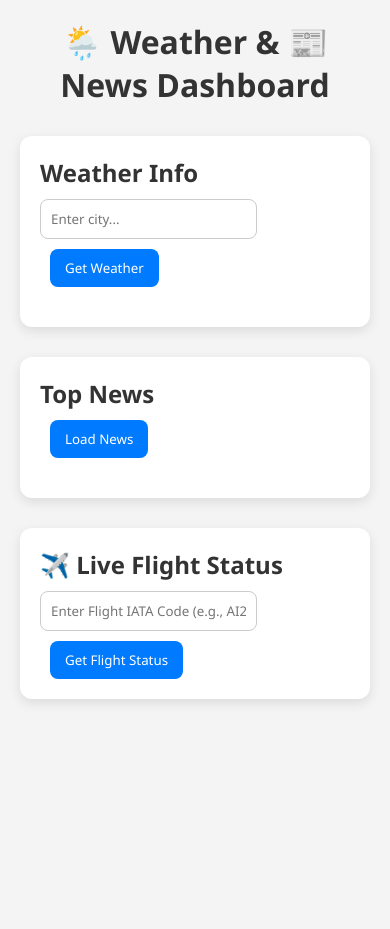
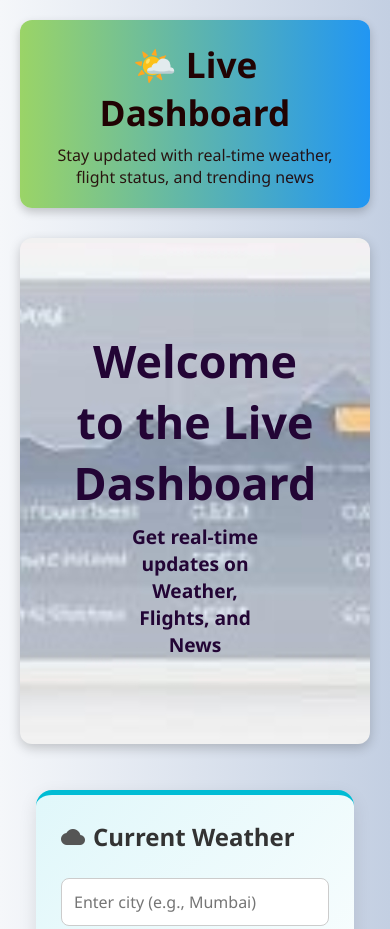
Before and after one commit to TheBinaryVision/API_INTEGRATION_WP, a plain HTML site: page index.html in a window 390 px wide. Shown: the top 929 px of the page. Before the commit the page ends 844 px from the top, so only its background shows below. Drawn offline with Linux system fonts and the light colour scheme.

Commit message:
third commit: for index css

```diff
--- a/index.html
+++ b/index.html
@@ -3,36 +3,76 @@
 <head>
   <meta charset="UTF-8" />
   <meta name="viewport" content="width=device-width, initial-scale=1.0" />
-  <title>Live Weather & News Dashboard</title>
+  <title>Live Dashboard | Weather, Flights & News</title>
   <link rel="stylesheet" href="style.css" />
+  <link href="https://fonts.googleapis.com/icon?family=Material+Icons" rel="stylesheet">
+  <style>
+    html {
+      scroll-behavior: smooth;
+    }
+  </style>
 </head>
 <body>
   <header>
-    <h1>🌦️ Weather & 📰 News Dashboard</h1>
+    <h1>🌤️ Live Dashboard</h1>
+    <p>Stay updated with real-time weather, flight status, and trending news</p>
   </header>
 
+  <section class="cover-section">
+    <div class="cover-overlay">
+      <h1><b>Welcome to the Live Dashboard</b></h1>
+      <p><b>Get real-time updates on Weather, Flights, and News</b></p>
+    </div>
+  </section>
+
   <main class="container">
-    <section class="weather-section">
-      <h2>Weather Info</h2>
-      <input type="text" id="cityInput" placeholder="Enter city..." />
+    <section id="weather" class="weather-section">
+      <h2><span class="material-icons">cloud</span> Current Weather</h2>
+      <input type="text" id="cityInput" placeholder="Enter city (e.g., Mumbai)" />
       <button onclick="getWeather()">Get Weather</button>
       <div id="weatherResult"></div>
     </section>
+  </main>
 
-    <section class="news-section">
-      <h2>Top News</h2>
-      <button onclick="getNews()">Load News</button>
-      <div id="newsResult"></div>
-    </section>
-
-    <section class="card">
-      <h2>✈️ Live Flight Status</h2>
+  <main class="container">
+    <section id="flight" class="flight-section">
+      <h2><span class="material-icons">flight_takeoff</span> Live Flight Status</h2>
       <input type="text" id="flightInput" placeholder="Enter Flight IATA Code (e.g., AI202)" />
       <button onclick="getFlightStatus()">Get Flight Status</button>
       <div id="flightResult"></div>
     </section>
+  </main>
 
+  <main class="container">
+    <section id="news" class="news-section">
+      <h2><span class="material-icons">public</span> Week's Top News</h2>
+      <button onclick="getNews()">Load News</button>
+      <div id="newsResult"></div>
+    </section>
   </main>
+
+  <!-- CONTACT SECTION -->
+  <main class="container">
+    <section class="contact-section" style="background: linear-gradient(to bottom right, #ede7f6, #ffffff); border-top: 5px solid #673ab7;">
+      <h2><span class="material-icons">contact_mail</span> Contact Me</h2>
+      <p>If you have any suggestions, questions or collaboration ideas, feel free to reach out!</p>
+      <p><strong>Email:</strong> 2021bcs155@sggs.ac.in</p>
+      <p><strong>LinkedIn:</strong> <a href="https://www.linkedin.com/in/naamroshan" target="_blank">Linkedin</a></p>
+      <p><strong>GitHub:</strong> <a href="https://github.com/TheBinaryVision" target="_blank">GitHub</a></p>
+    </section>
+  </main>
+
+  <!-- FOOTER WITH LINKS -->
+  <footer style="
+  background: linear-gradient(270deg, #2196f3, #d7f321, #42a5f5, #b60b60, #5909bb ); padding: 20px; color: rgb(24, 20, 20); text-align: center; border-radius: 12px;">
+    <div style="margin-bottom: 10px;">
+      🔗 Quick Links: <br><br>
+      <a href="#weather" style="color: #fff; margin: 0 10px;">1. Weather API</a><br>
+      <a href="#flight" style="color: #fff; margin: 0 10px; text-decoration: bold;">2. Flight API</a> <br>
+      <a href="#news" style="color: #fff; margin: 0 10px; text-decoration: bold;">3. News API</a>
+    </div><br>
+    <p>Made with ❤️ by Roshan | © 2025</p>
+  </footer>
 
   <script src="script.js"></script>
 </body>
--- a/style.css
+++ b/style.css
@@ -1,3 +1,4 @@
+/* RESET & BASE */
 * {
   box-sizing: border-box;
   margin: 0;
@@ -6,61 +7,165 @@
 }
 
 body {
-    background: #f4f4f4;
+  background: linear-gradient(to right, #f5f7fa, #c3cfe2);
   color: #333;
   padding: 20px;
 }
 
+.cover-section {
+  position: relative;
+  height: 60vh;
+  background-image: url('img/cover1.jpg'); /* Replace 'cover.jpg' with your image path */
+  background-size: cover;
+  background-position: center;
+  border-radius: 12px;
+  margin-bottom: 30px;
+  overflow: hidden;
+  box-shadow: 0 4px 12px rgba(0,0,0,0.2);
+}
+
+.cover-overlay {
+  position: absolute;
+  top: 0;
+  left: 0;
+  width: 100%;
+  height: 100%;
+  color: rgb(35, 5, 53);
+  display: flex;
+  flex-direction: column;
+  align-items: center;
+  justify-content: center;
+  text-align: center;
+  padding: 0 100px;
+  opacity: inherit;
+}
+
+.cover-overlay h1 {
+  font-size: 2.8rem;
+  margin-bottom: 10px;
+}
+
+.cover-overlay p {
+  font-size: 1.2rem;
+  max-width: 600px;
+}
+
+/* HEADER */
 header {
   text-align: center;
   margin-bottom: 30px;
+  padding: 20px;
+  background: linear-gradient(270deg, #2196f3, #d7f321, #42a5f5, #b60b60, #5909bb );
+  background-size: 600% 600%;
+  animation: gradientShift 10s ease infinite;
+  color: rgb(33, 3, 3);
+  border-radius: 12px;
+  box-shadow: 0 4px 10px rgba(0, 0, 0, 0.2);
 }
 
+header h1 {
+  font-size: 2.2rem;
+  margin-bottom: 8px;
+}
+
+header p {
+  font-size: 1rem;
+  opacity: 0.9;
+}
+
+/* MAIN CONTAINER */
 .container {
   display: flex;
-    flex-direction: column;
+  flex-wrap: wrap;
   gap: 30px;
+  justify-content: center;
+  margin-bottom: 30px;
 }
 
+/* SECTION CARDS */
 section {
+  flex: 1 1 350px;
   background: white;
-    padding: 20px;
-    border-radius: 12px;
-    box-shadow: 0 4px 12px rgba(0,0,0,0.1);
+  padding: 25px;
+  border-radius: 16px;
+  box-shadow: 0 6px 18px rgba(0, 0, 0, 0.1);
+  transition: transform 0.3s ease;
+  border-top: 5px solid transparent;
 }
 
-  .weather-section, .news-section {
-    width: 100%;
+section:hover {
+  transform: translateY(-5px);
 }
 
+.weather-section {
+  border-top-color: #00bcd4;
+  background: linear-gradient(to bottom right, #e0f7fa, #ffffff);
+}
+
+.flight-section {
+  border-top-color: #4caf50;
+  background: linear-gradient(to bottom right, #e8f5e9, #ffffff);
+}
+
+.news-section {
+  border-top-color: #ff9800;
+  background: linear-gradient(to bottom right, #fff3e0, #ffffff);
+}
+
+/* TITLES WITH ICONS */
+h2 {
+  font-size: 1.5rem;
+  margin-bottom: 15px;
+  color: #333;
+  display: flex;
+  align-items: center;
+  gap: 8px;
+}
+
+.material-icons {
+  font-size: 1.3rem;
+  color: #555;
+}
+
+/* INPUTS & BUTTONS */
 input[type="text"] {
-    padding: 10px;
+  padding: 12px;
   margin-top: 10px;
   width: 70%;
   border-radius: 8px;
   border: 1px solid #ccc;
+  font-size: 1rem;
 }
 
 button {
-    padding: 10px 15px;
+  padding: 12px 18px;
   margin-top: 10px;
   margin-left: 10px;
-    background-color: #007BFF;
+  background-color: #1976d2;
   color: white;
   border: none;
   border-radius: 8px;
   cursor: pointer;
+  font-size: 1rem;
   transition: background-color 0.3s;
 }
 
 button:hover {
-    background-color: #0056b3;
+  background-color: #1565c0;
 }
 
-  #weatherResult, #newsResult {
+/* RESULTS BOX */
+#weatherResult, #flightResult, #newsResult {
   margin-top: 20px;
+  background: #f9f9f9;
+  padding: 15px;
+  border-left: 4px solid #1976d2;
+  border-radius: 8px;
+  font-size: 0.95rem;
+  min-height: 50px;
 }
 
+/* NEWS CARD STYLE */
 .news-card {
   border-bottom: 1px solid #ccc;
   padding: 15px 0;
@@ -75,6 +180,7 @@
 }
 
 .news-card a {
+
   color: #007BFF;
   text-decoration: none;
 }
@@ -83,12 +189,35 @@
   text-decoration: underline;
 }
 
-  @media (min-width: 768px) {
-    .container {
-      flex-direction: row;
+/* FOOTER */
+footer {
+  text-align: center;
+  margin-top: 40px;
+  color: #888;
+  font-size: 0.9rem;
+
 }
 
-    .weather-section, .news-section {
-      width: 48%;
+/* RESPONSIVE */
+@media (max-width: 768px) {
+  .container {
+    flex-direction: column;
+    padding: 1rem;
+  }
+
+  input[type="text"] {
+    width: 100%;
+    margin-bottom: 10px;
+  }
+
+  button {
+    width: 100%;
+    margin-left: 0;
   }
 }
+
+@keyframes gradientShift {
+  0% { background-position: 0% 50%; }
+  50% { background-position: 100% 50%; }
+  100% { background-position: 0% 50%; }
+}
```
Also changed, not shown: img/cover.jpg (added), img/cover1.jpg (added). Lines whose indentation alone changed are shown as unchanged.
